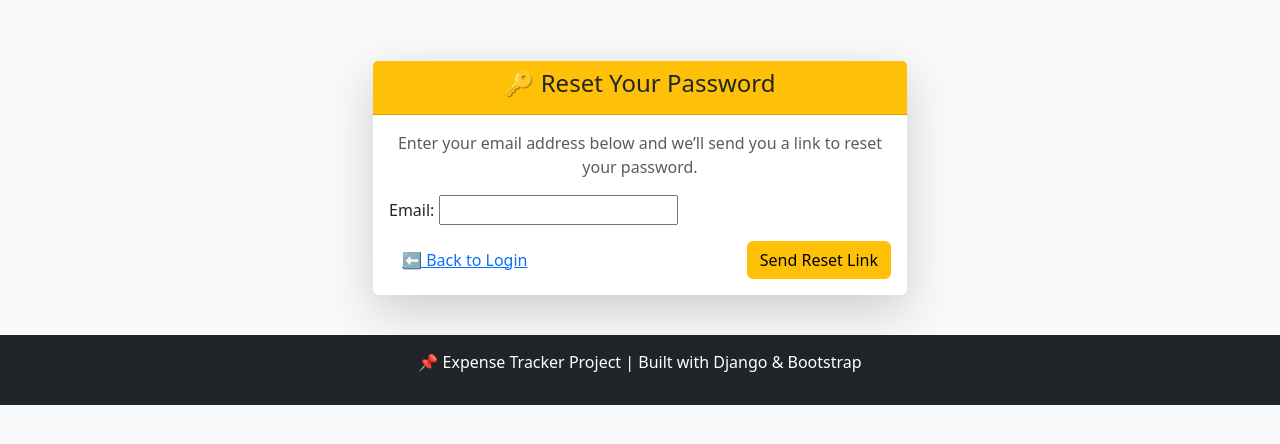
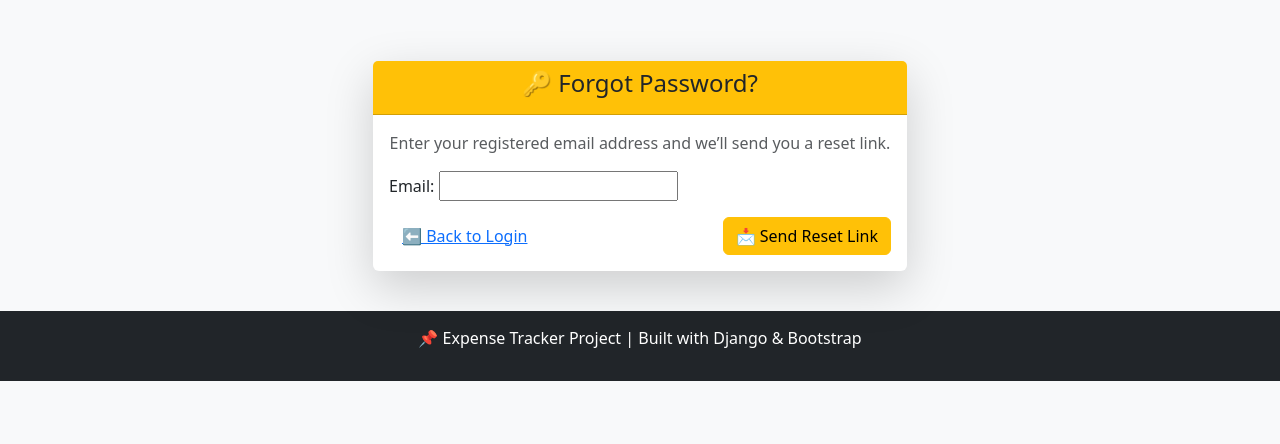
Before and after one commit to Chandravarman19/django-expense-tracker, a Django app: page /password_reset/ in a window 1280 px wide. Shown: the part 57-501 px from the top of the page. Run offline with Django 5.2, Linux system fonts and the light colour scheme.

Commit message:
added some style in password_reset

```diff
--- a/tracker/templates/registration/password_reset.html
+++ b/tracker/templates/registration/password_reset.html
@@ -8,26 +8,28 @@
         <div class="col-md-6">
             <div class="card shadow-lg border-0">
                 <div class="card-header bg-warning text-dark text-center">
-                    <h4>🔑 Reset Your Password</h4>
+                    <h4>🔑 Forgot Password?</h4>
                 </div>
                 <div class="card-body">
                     <p class="text-muted text-center">
-                        Enter your email address below and we’ll send you a link to reset your password.
+                        Enter your registered email address and we’ll send you a reset link.
                     </p>
+
                     <form method="post">
                         {% csrf_token %}
                         {{ form.as_p }}
 
                         <div class="d-flex justify-content-between mt-3">
                             <a href="{% url 'login' %}" class="btn btn-link">⬅ Back to Login</a>
-                            <button type="submit" class="btn btn-warning">Send Reset Link</button>
+                            <button type="submit" class="btn btn-warning">📩 Send Reset Link</button>
                         </div>
                     </form>
                 </div>
+
                 {% if messages %}
                 <div class="card-footer">
                     {% for message in messages %}
-                        <div class="alert alert-{{ message.tags }}">{{ message }}</div>
+                        <div class="alert alert-{{ message.tags }} mb-0">{{ message }}</div>
                     {% endfor %}
                 </div>
                 {% endif %}
```
